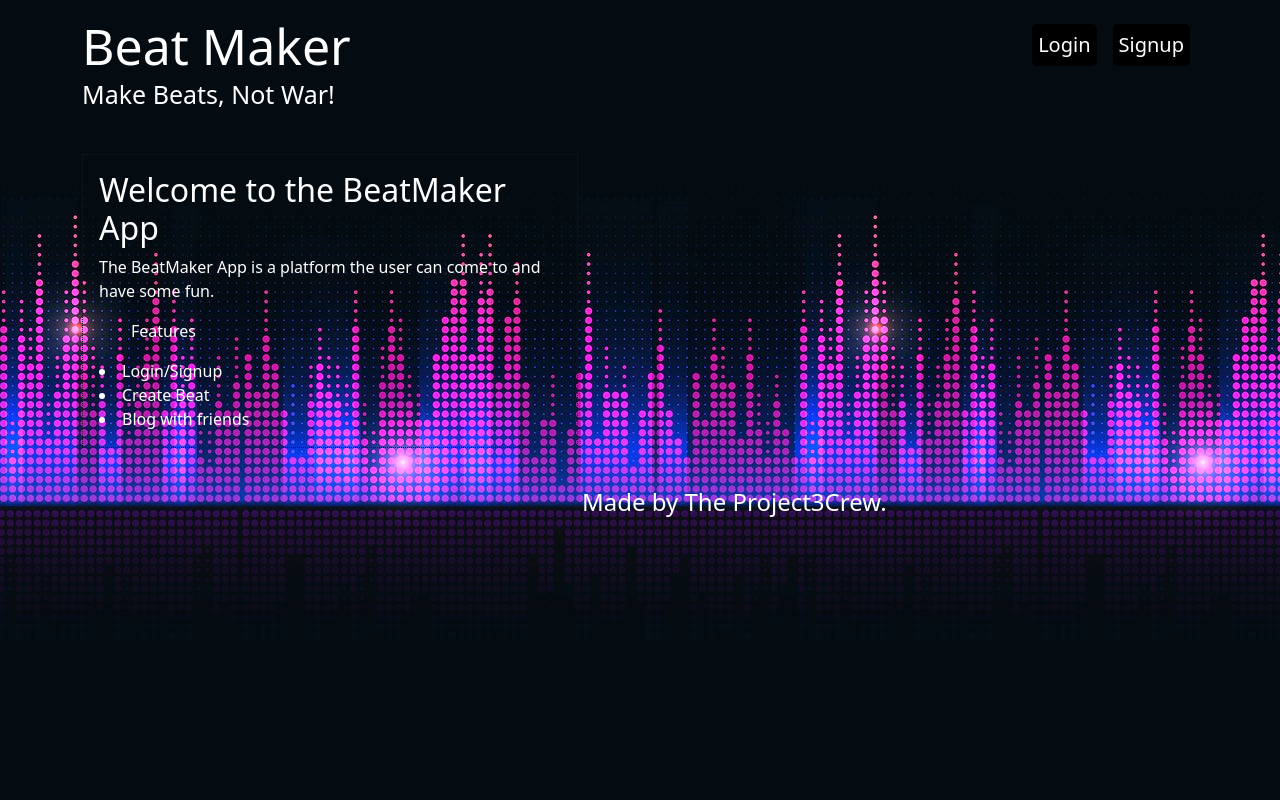
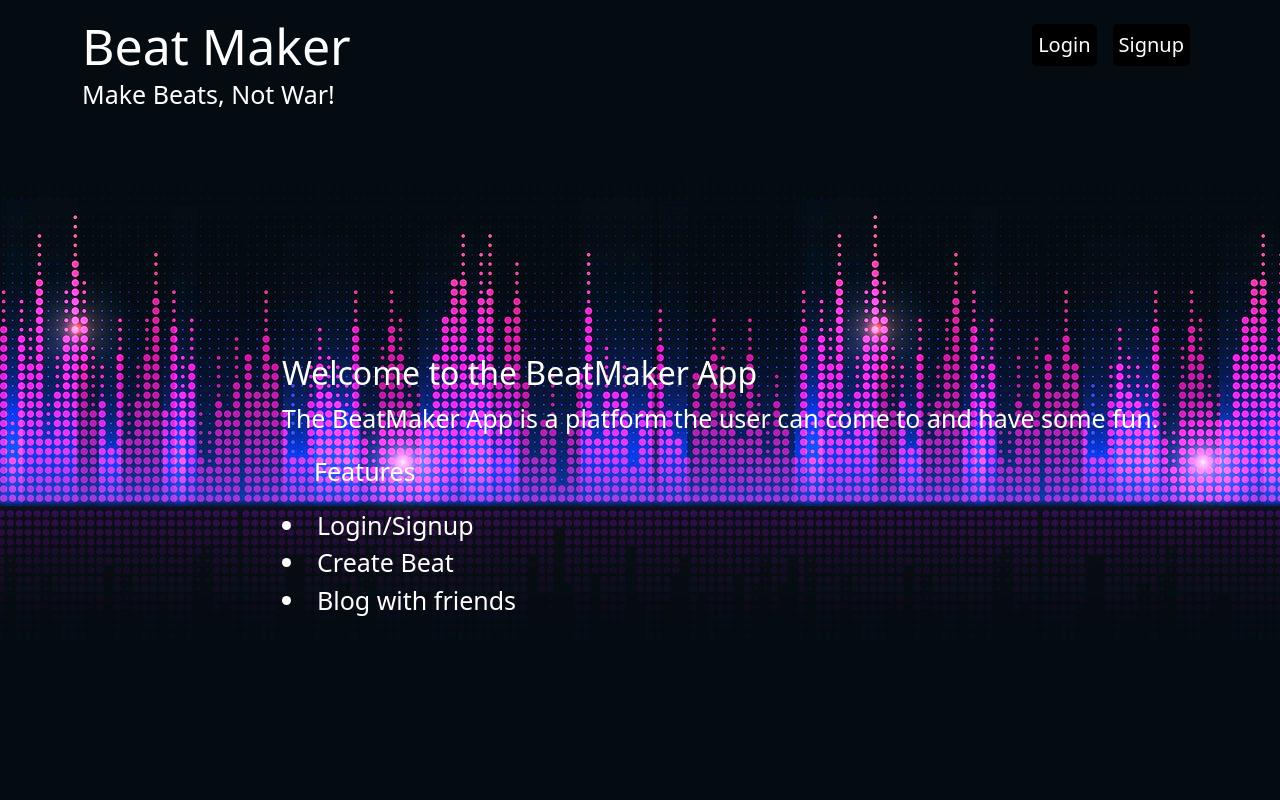
Before and after one commit to Project-3-Crew/beatMaker, a React (Create React App) app in the folder client/: page / in a window 1280 px wide. Shown: the top 800 px of the page. Built offline with nearby package versions, Linux system fonts and the light colour scheme.

Commit message:
repositioned welcome after it got unmerged

```diff
--- a/client/src/Home.css
+++ b/client/src/Home.css
@@ -1,6 +1,6 @@
 .welcome-container{
     display:flex;
-    margin-top:255px;
+    margin-top:200px;
     margin-left: 200px;
     margin-bottom: 600px;
     justify-content: center;
--- a/client/src/pages/Home.js
+++ b/client/src/pages/Home.js
@@ -1,15 +1,13 @@
 import React from 'react';
+import "../Home.css";
 
 const Home = () => {
 
 
   return (
-    <main>
-      <div className="flex-row justify-center">
-        <div
-          className="col-12 col-md-10 mb-3 p-3"
-          style={{ border: '1px dotted #1a1a1a',}}
-        >
+
+      <div className="welcome-container">
+      <div className="sub-container">
          <h2>Welcome to the BeatMaker App</h2>
          <p>The BeatMaker App is a platform the user
            can come to and have some fun.
@@ -18,13 +16,9 @@ const Home = () => {
          <li>Login/Signup</li>
          <li>Create Beat</li>
          <li>Blog with friends</li>
-        </div>
-        <div className="col-12 col-md-8 mb-3">
 
-
-        </div>
-      </div>
-    </main>
+         </div>
+         </div>
 
   );
 };
```
Also changed, not shown: 1 other file (tests, documents, lock files or other folders).
